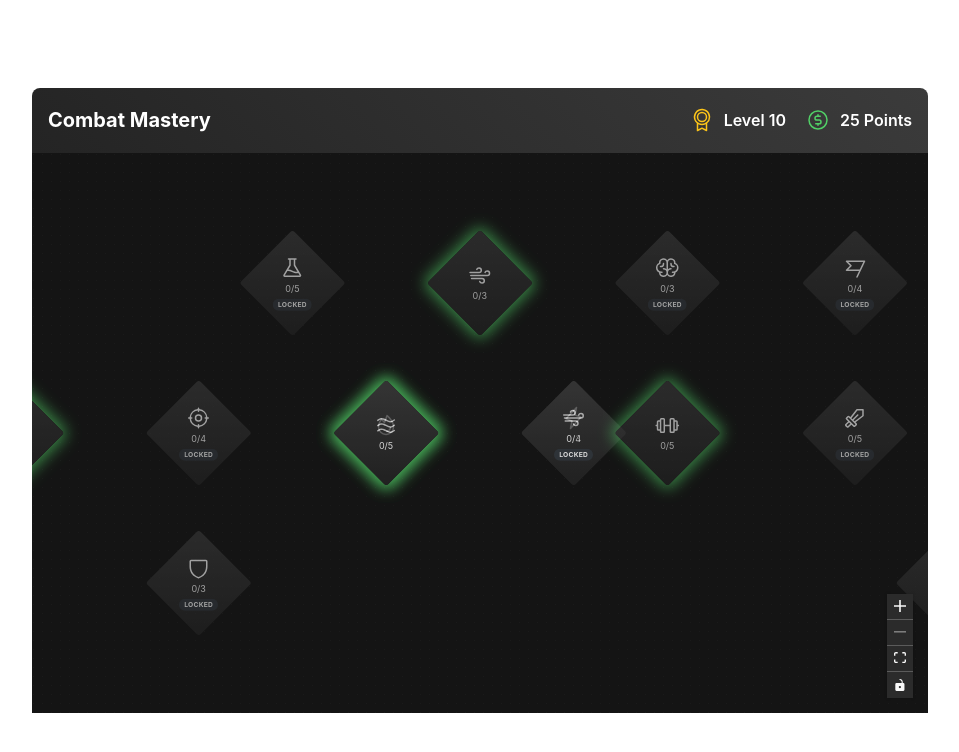
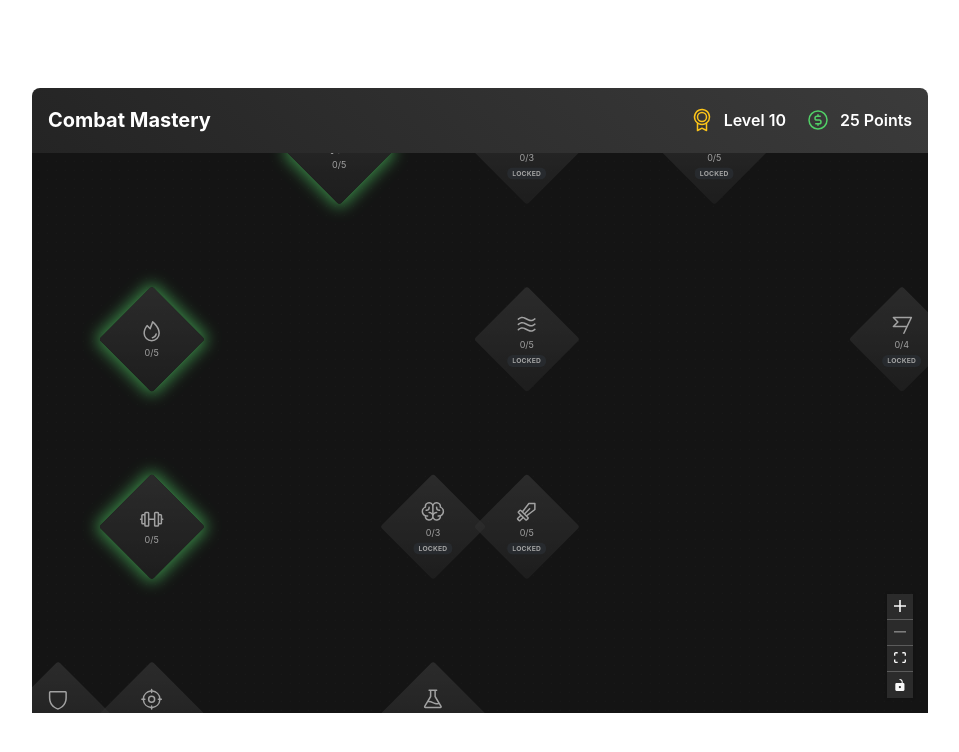
Before and after one commit to TURR3T5/od_skilltree, a React (Vite) app: page / in a window 1280 px wide. Shown: the top 752 px of the page, without its empty margins (160-1119 px from the left). Built offline with nearby package versions, Linux system fonts and the light colour scheme.

Commit message:
never sleep

```diff
--- a/src/App.tsx
+++ b/src/App.tsx
@@ -1,6 +1,6 @@
 import React, { useState } from 'react';
 import { SkillTree } from './components';
-import { Shield, Crosshair, Fire, Lightning, Wind, Waves, Target, Barbell, Flask, Brain, FlagBanner, Sword } from '@phosphor-icons/react';
+import { Shield, Crosshair, Fire, Lightning, Waves, Target, Barbell, Flask, Brain, FlagBanner, Sword } from '@phosphor-icons/react';
 import { SkillTreeData } from './types/SkillTypes';
 import { Container } from '@mantine/core';
 
@@ -20,6 +20,26 @@ const App: React.FC = () => {
 				level: 0,
 				maxLevel: 5,
 				cost: 3,
+				isUnlocked: false,
+			},
+			{
+				id: 'fire-magic',
+				name: 'Fire Magic',
+				description: 'Harness the power of fire',
+				icon: Fire,
+				level: 0,
+				maxLevel: 5,
+				cost: 5,
+				isUnlocked: false,
+			},
+			{
+				id: 'physical-conditioning',
+				name: 'Physical Conditioning',
+				description: 'Improve physical attributes',
+				icon: Barbell,
+				level: 0,
+				maxLevel: 5,
+				cost: 2,
 				isUnlocked: false,
 			},
 			{
@@ -45,16 +65,6 @@ const App: React.FC = () => {
 				isUnlocked: false,
 			},
 			{
-				id: 'fire-magic',
-				name: 'Fire Magic',
-				description: 'Harness the power of fire',
-				icon: Fire,
-				level: 0,
-				maxLevel: 5,
-				cost: 5,
-				isUnlocked: false,
-			},
-			{
 				id: 'lightning-bolt',
 				name: 'Lightning Bolt',
 				description: 'Call down lightning on your enemies',
@@ -66,17 +76,6 @@ const App: React.FC = () => {
 				isUnlocked: false,
 			},
 			{
-				id: 'elemental-mastery',
-				name: 'Elemental Mastery',
-				description: 'Master all elements to enhance your magic',
-				icon: Flask,
-				level: 0,
-				maxLevel: 5,
-				cost: 6,
-				requiredSkills: ['fire-magic', 'water-magic'],
-				isUnlocked: false,
-			},
-			{
 				id: 'water-magic',
 				name: 'Water Magic',
 				description: 'Control the flow of water',
@@ -84,37 +83,7 @@ const App: React.FC = () => {
 				level: 0,
 				maxLevel: 5,
 				cost: 5,
-				isUnlocked: false,
-			},
-			{
-				id: 'wind-slash',
-				name: 'Wind Slash',
-				description: 'Cut through enemies with wind',
-				icon: Wind,
-				level: 0,
-				maxLevel: 4,
-				cost: 3,
-				requiredSkills: ['sword-mastery', 'wind-magic'],
-				isUnlocked: false,
-			},
-			{
-				id: 'wind-magic',
-				name: 'Wind Magic',
-				description: 'Manipulate air currents',
-				icon: Wind,
-				level: 0,
-				maxLevel: 3,
-				cost: 5,
-				isUnlocked: false,
-			},
-			{
-				id: 'physical-conditioning',
-				name: 'Physical Conditioning',
-				description: 'Improve physical attributes',
-				icon: Barbell,
-				level: 0,
-				maxLevel: 5,
-				cost: 2,
+				requiredSkills: ['fire-magic'],
 				isUnlocked: false,
 			},
 			{
@@ -140,14 +109,14 @@ const App: React.FC = () => {
 				isUnlocked: false,
 			},
 			{
-				id: 'leadership',
-				name: 'Leadership',
-				description: 'Inspire allies to fight harder',
-				icon: FlagBanner,
+				id: 'elemental-mastery',
+				name: 'Elemental Mastery',
+				description: 'Master all elements to enhance your magic',
+				icon: Flask,
 				level: 0,
-				maxLevel: 4,
-				cost: 3,
-				requiredSkills: ['tactical-awareness'],
+				maxLevel: 5,
+				cost: 6,
+				requiredSkills: ['fire-magic', 'water-magic'],
 				isUnlocked: false,
 			},
 			{
@@ -161,20 +130,30 @@ const App: React.FC = () => {
 				requiredSkills: ['precision-strike'],
 				isUnlocked: false,
 			},
+			{
+				id: 'leadership',
+				name: 'Leadership',
+				description: 'Inspire allies to fight harder',
+				icon: FlagBanner,
+				level: 0,
+				maxLevel: 4,
+				cost: 3,
+				requiredSkills: ['tactical-awareness'],
+				isUnlocked: false,
+			},
 		],
 		connections: [
 			{ source: 'sword-mastery', target: 'shield-defense' },
 			{ source: 'sword-mastery', target: 'precision-strike' },
 			{ source: 'precision-strike', target: 'master-archer' },
 			{ source: 'fire-magic', target: 'lightning-bolt' },
-			{ source: 'fire-magic', target: 'elemental-mastery' },
+			{ source: 'fire-magic', target: 'water-magic' },
 			{ source: 'water-magic', target: 'elemental-mastery' },
-			{ source: 'sword-mastery', target: 'wind-slash' },
-			{ source: 'wind-magic', target: 'wind-slash' },
+			{ source: 'lightning-bolt', target: 'elemental-mastery' },
 			{ source: 'physical-conditioning', target: 'tactical-awareness' },
+			{ source: 'physical-conditioning', target: 'dual-wielding' },
+			{ source: 'sword-mastery', target: 'dual-wielding' },
 			{ source: 'tactical-awareness', target: 'leadership' },
-			{ source: 'sword-mastery', target: 'dual-wielding' },
-			{ source: 'physical-conditioning', target: 'dual-wielding' },
 		],
 	});
 
--- a/src/components/SkillTree/SkillTree.tsx
+++ b/src/components/SkillTree/SkillTree.tsx
@@ -1,11 +1,11 @@
 import React, { useCallback, useRef } from 'react';
 import { Box, Container, useMantineTheme, Stack } from '@mantine/core';
-import { ReactFlow, useNodesState, useEdgesState, Controls, Background, NodeTypes, Edge, MarkerType, ReactFlowProvider } from '@xyflow/react';
+import { ReactFlow, useNodesState, useEdgesState, Controls, Background, NodeTypes, MarkerType, ReactFlowProvider } from '@xyflow/react';
 import '@xyflow/react/dist/style.css';
 
 import { SkillTreeHeader } from './SkillTreeHeader';
 import { SkillNode } from './SkillNode';
-import { SkillTreeProps, SkillTreeData } from '../../types/SkillTypes';
+import { SkillTreeProps } from '../../types/SkillTypes';
 import { calculateSkillTreeLayout, isSkillUnlockable } from '../../utils/skillTreeHelper';
 
 const SkillTreeInner: React.FC<SkillTreeProps> = ({ data, onSkillUpgrade, onSkillDowngrade }) => {
@@ -45,7 +45,7 @@ const SkillTreeInner: React.FC<SkillTreeProps> = ({ data, onSkillUpgrade, onSkil
 					source: connection.source,
 					target: connection.target,
 					type: 'smoothstep',
-					animated: isPathUnlocked,
+					animated: true,
 					style: {
 						stroke: isPathUnlocked ? theme.colors.blue[6] : theme.colors.gray[7],
 						strokeWidth: 3,
--- a/src/utils/skillTreeHelper.ts
+++ b/src/utils/skillTreeHelper.ts
@@ -15,64 +15,58 @@ export const canUpgradeSkill = (
 };
 
 export const calculateSkillTreeLayout = (skills: Skill[], connections: SkillConnection[]): { x: number, y: number }[] => {
-    const layout: { x: number, y: number }[] = [];
+  const layout: { x: number, y: number }[] = [];
 
-    // Create a graph of skill dependencies
-    const skillGraph = new Map<string, string[]>();
-    connections.forEach(conn => {
-      if (!skillGraph.has(conn.source)) {
-        skillGraph.set(conn.source, []);
-      }
-      skillGraph.get(conn.source)!.push(conn.target);
-    });
+  const basePositions = [
+    { x: 250, y: 100 },   // Left start
+    { x: 500, y: 100 },   // Middle start
+    { x: 750, y: 100 }    // Right start
+  ];
 
-    // Find root skills (skills with no dependencies)
-    const rootSkills = skills.filter(skill =>
-      !connections.some(conn => conn.target === skill.id)
+  const verticalSpacing = 250;
+  const horizontalSpacing = 250;
+
+  basePositions.forEach((basePos, index) => {
+    layout.push({ x: basePos.x, y: basePos.y });
+
+    const relevantSkills = skills.filter(skill =>
+      connections.some(conn =>
+        conn.source === skills[index].id && conn.target === skill.id
+      )
     );
 
-    // Recursive layout function
-    const positionSkills = (skill: Skill, depth: number, column: number): { x: number, y: number } => {
-      const baseX = 500;  // Center X
-      const baseY = 200;  // Starting Y
-      const horizontalSpacing = 250;
-      const verticalSpacing = 200;
+    relevantSkills.forEach((skill, subIndex) => {
+      const isLeftSide = index < 1;
+      const isRightSide = index > 1;
 
-      // Calculate x position based on column
-      const x = baseX + (column - 1) * horizontalSpacing;
+      const x = isLeftSide
+        ? basePos.x - horizontalSpacing
+        : isRightSide
+        ? basePos.x + horizontalSpacing
+        : basePos.x;
 
-      // Calculate y position based on depth
-      const y = baseY + depth * verticalSpacing;
+      const y = basePos.y + verticalSpacing * (subIndex + 1);
 
-      // Find children skills
-      const children = skills.filter(s =>
+      layout.push({ x, y });
+
+      // Add additional level for some skills
+      const additionalSkills = skills.filter(s =>
         connections.some(conn =>
           conn.source === skill.id && conn.target === s.id
         )
       );
 
-      // If no children, return simple position
-      if (children.length === 0) {
-        return { x, y };
-      }
+      additionalSkills.forEach((_additionalSkill, additionalIndex) => {
+        const additionalX = x + (additionalIndex % 2 === 0 ? -horizontalSpacing/2 : horizontalSpacing/2);
+        const additionalY = y + verticalSpacing;
 
-      // Distribute children horizontally
-      children.forEach((child, index) => {
-        const childColumn = column + (index - (children.length - 1) / 2);
-        layout.push(positionSkills(child, depth + 1, childColumn));
+        layout.push({ x: additionalX, y: additionalY });
       });
+    });
+  });
 
-      return { x, y };
-    };
-
-    // Position root skills
-    rootSkills.forEach((rootSkill, index) => {
-      const column = index - (rootSkills.length - 1) / 2;
-      layout.push(positionSkills(rootSkill, 0, column));
-    });
-
-    return layout;
-  };
+  return layout;
+};
 
 export const isSkillUnlockable = (
   skill: Skill,
```
